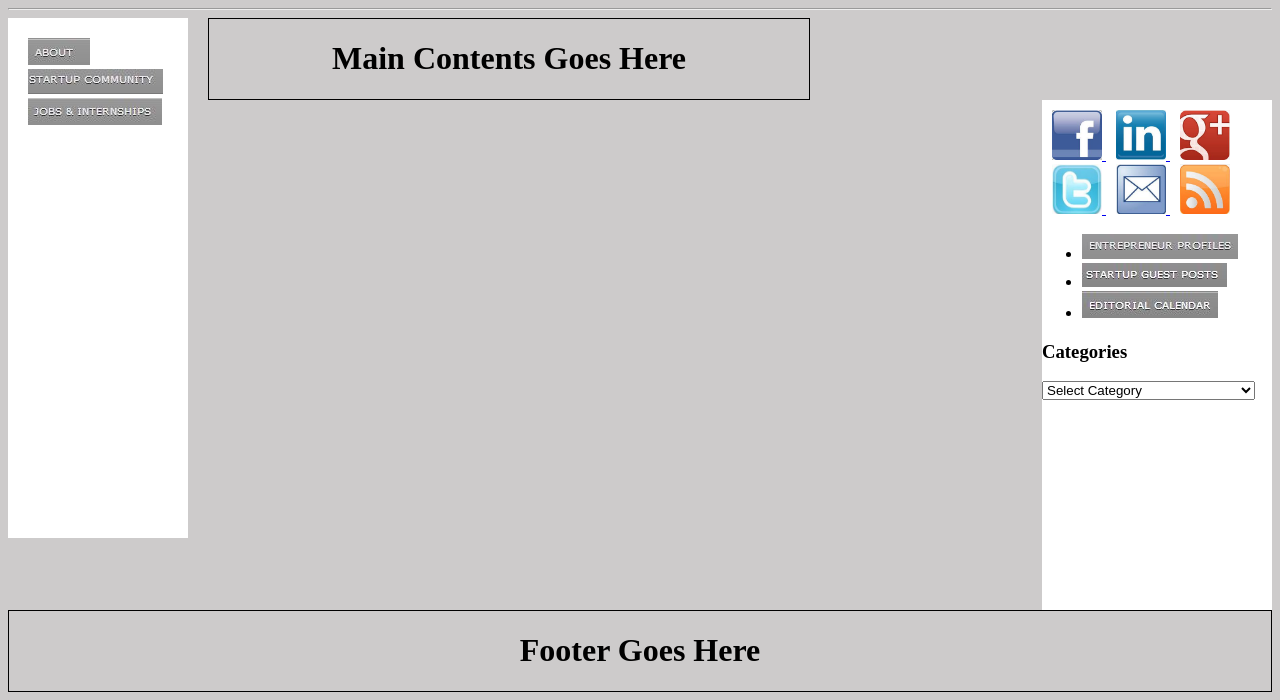
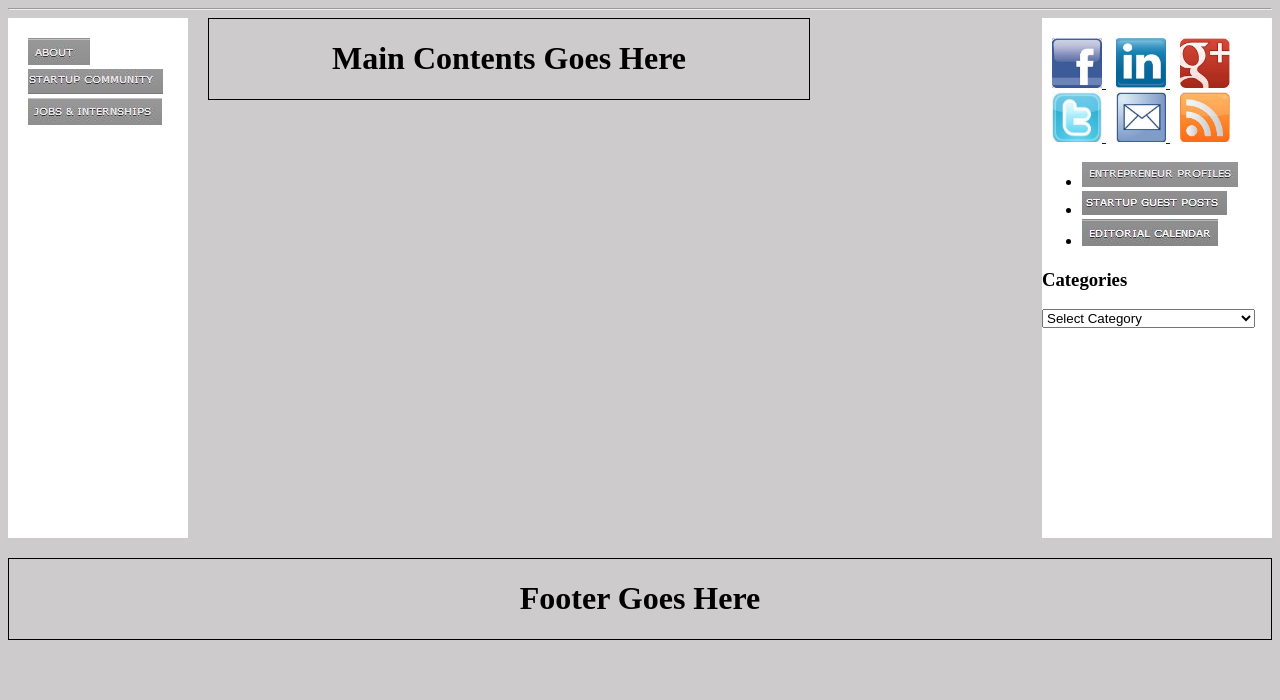
Before and after one commit to A100TeamAwesome/NEWhiteboard, a PHP site: page / in a window 1280 px wide. Shown: the part 128-828 px from the top of the page. After the commit the page ends 768 px from the top, so only its background shows below. Run offline with PHP 8.4, Linux system fonts and the light colour scheme.

Commit message:
update
bug fixed

```diff
--- a/newWhiteboard/general.css
+++ b/newWhiteboard/general.css
@@ -28,10 +28,10 @@ header
   float:right;
   width: 200px;
   height:500px;
-  padding-top: 10px;
+  padding-top: 20px;
   padding-right: 30px;
   background-color: #ffffff;
-
+  margin-bottom:20px;
 }
 
 #socialmedia img
--- a/newWhiteboard/index.html
+++ b/newWhiteboard/index.html
@@ -34,9 +34,7 @@
                  <a href="#"> <img src="images/jobs.JPG" />  </a>
 			</div>
 
-			<div id="maincontent">
-				<h1>Main Contents Goes Here</h1>
-			</div>
+
 
 			<div id="rightcolumn">
 				<div id="socialmedia">
@@ -66,6 +64,10 @@
 				</select>
 			</div>
 
+			<div id="maincontent">
+				<h1>Main Contents Goes Here</h1>
+			</div>
+
 			<footer class="clear">
 				<h1>Footer Goes Here</h1>
 			</footer>
```
